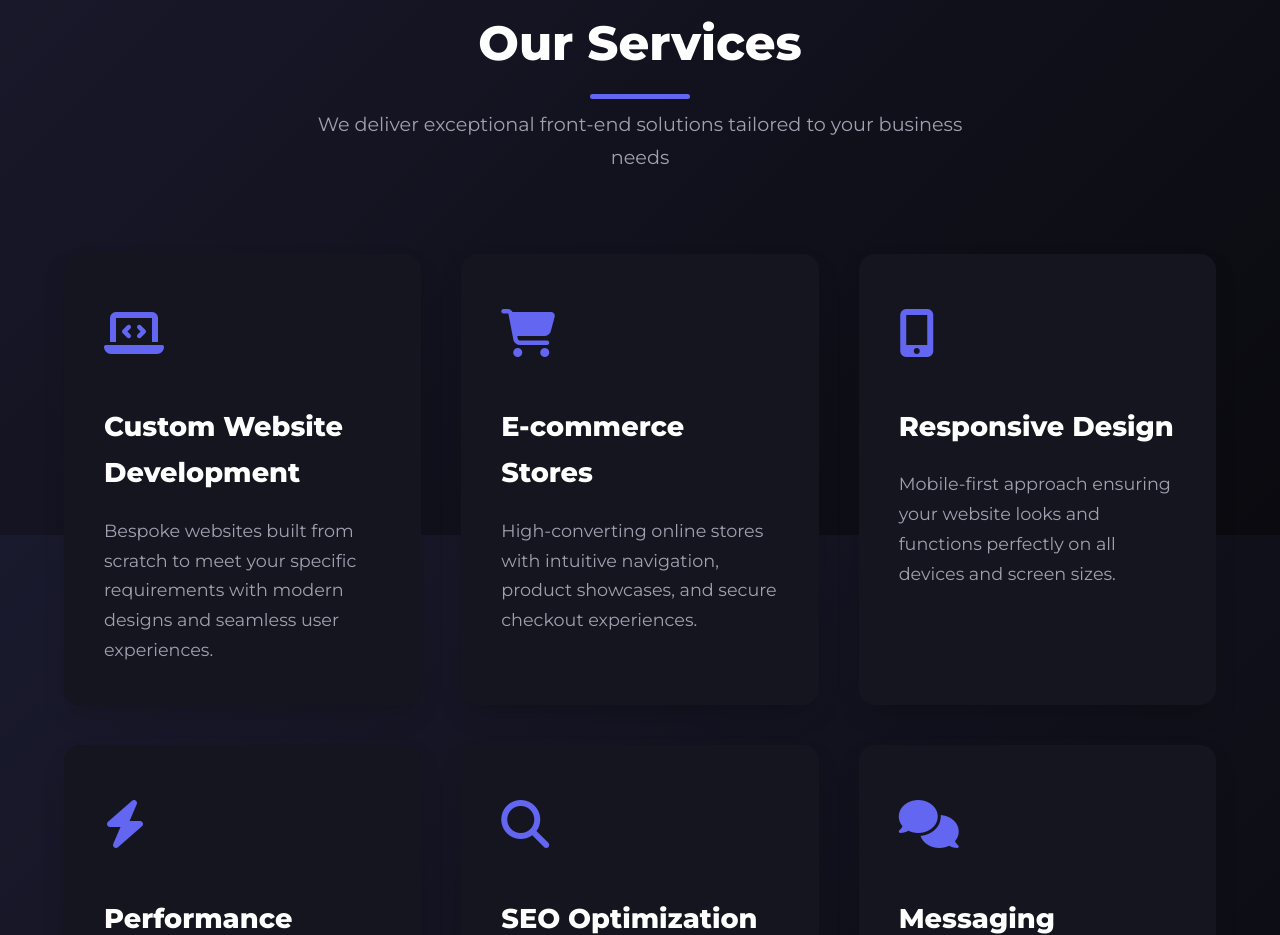
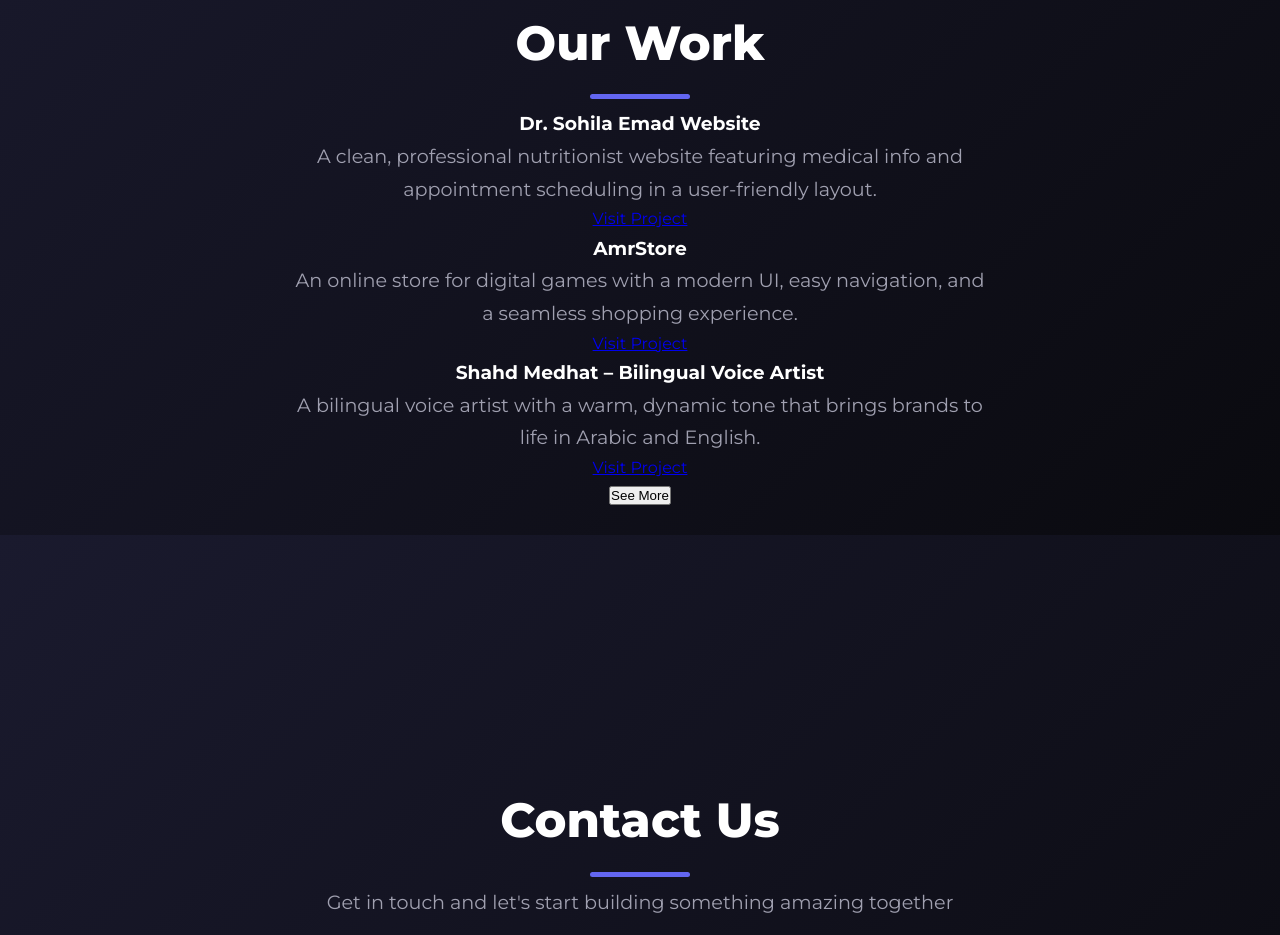
Before and after one commit to Zyvorn/DRAVIX, a plain HTML site: page index.html in a window 1280 px wide. Shown: the part 1865-2800 px from the top of the page. Drawn offline with Linux system fonts and the light colour scheme.

Commit message:
Update index.html
index.html

```diff
--- a/index.html
+++ b/index.html
@@ -97,67 +97,47 @@
         </div>
     </section>
 
-    <!-- Services Section -->
-    <section id="services" class="bg-secondary">
+   <section id="portfolio" class="our-work">
   <div class="container">
     <div class="section-title">
-                <h2 data-key="servicesTitle">Our Services</h2>
-                <p data-key="servicesSub">We deliver exceptional front-end solutions tailored to your business needs</p>
+      <h2 data-key="ourWorkTitle">Our Work</h2>
+
+    <div class="projects-container">
+      <!-- Project 1 -->
+      <div class="project-card">
+        <h3 data-key="project1Title">Dr. Sohila Emad Website</h3>
+        <p data-key="project1Desc">
+          A clean, professional nutritionist website featuring medical info and appointment scheduling in a user-friendly layout.
+        </p>
+        <a href="https://zyvorn.github.io/Dr.Sohila-Emad/" target="_blank" data-key="visit">Visit Project</a>
       </div>
 
-            <div class="services-grid">
-                <div class="service-card">
-                    <div class="service-icon">
-                        <i class="fas fa-laptop-code"></i>
-                    </div>
-                    <h3 data-key="service1">Custom Website Development</h3>
-                    <p data-key="serviceDesc1">Bespoke websites built from scratch to meet your specific requirements with modern designs and seamless user experiences.</p>
+      <!-- Project 2 -->
+      <div class="project-card">
+        <h3 data-key="project2Title">AmrStore</h3>
+        <p data-key="project2Desc">
+          An online store for digital games with a modern UI, easy navigation, and a seamless shopping experience.
+        </p>
+        <a href="https://zyvorn.github.io/AmrStore/" target="_blank" data-key="visit">Visit Project</a>
       </div>
 
-                <div class="service-card">
-                    <div class="service-icon">
-                        <i class="fas fa-shopping-cart"></i>
+      <!-- Project 3 (New: Shahd Medhat) -->
+      <div class="project-card">
+        <h3 data-key="project3Title">Shahd Medhat – Bilingual Voice Artist</h3>
+        <p data-key="project3Desc">
+         A bilingual voice artist with a warm, dynamic tone that brings brands to life in Arabic and English.
+        </p>
+        <a href="https://zyvorn.github.io/" target="_blank" data-key="visit">Visit Project</a>
       </div>
-                    <h3 data-key="service2">E-commerce Stores</h3>
-                    <p data-key="serviceDesc2">High-converting online stores with intuitive navigation, product showcases, and secure checkout experiences.</p>
     </div>
 
-                <div class="service-card">
-                    <div class="service-icon">
-                        <i class="fas fa-mobile-alt"></i>
-                    </div>
-                    <h3 data-key="service3">Responsive Design</h3>
-                    <p data-key="serviceDesc3">Mobile-first approach ensuring your website looks and functions perfectly on all devices and screen sizes.</p>
-                </div>
-
-                <div class="service-card">
-                    <div class="service-icon">
-                        <i class="fas fa-bolt"></i>
-                    </div>
-                    <h3 data-key="service4">Performance Optimization</h3>
-                    <p data-key="serviceDesc4">Lightning-fast websites with optimized code and assets for better user experience and SEO rankings.</p>
-                </div>
-
-                <div class="service-card">
-                    <div class="service-icon">
-                        <i class="fas fa-search"></i>
-                    </div>
-                    <h3 data-key="service5">SEO Optimization</h3>
-                    <p data-key="serviceDesc5">Built with SEO best practices to help your website rank higher in search engine results.</p>
-                </div>
-
-                <div class="service-card">
-                    <div class="service-icon">
-                        <i class="fas fa-comments"></i>
-                    </div>
-                    <h3 data-key="service6">Messaging Integration</h3>
-                    <p data-key="serviceDesc6">Seamless integration with WhatsApp, Messenger, and other communication platforms for better customer engagement.</p>
-                </div>
+    <div class="more-btn">
+      <button data-key="seeMore">See More</button>
     </div>
   </div>
 </section>
 
-   <!-- Portfolio Section -->
+
     <!-- Contact Section -->
     <section id="contact" class="bg-secondary">
         <div class="container">
```
Lines whose indentation alone changed are shown as unchanged.
